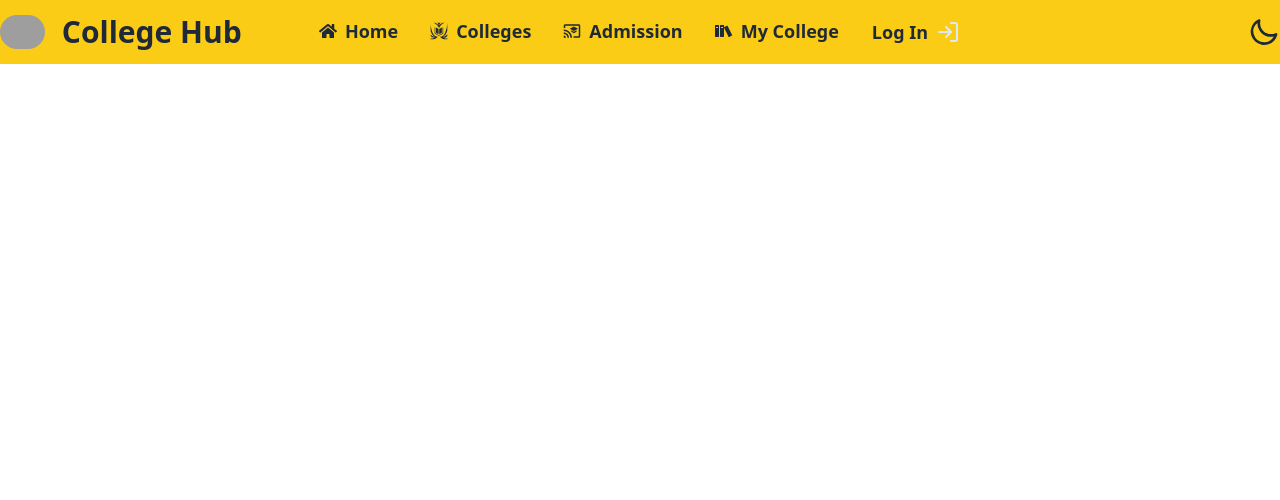
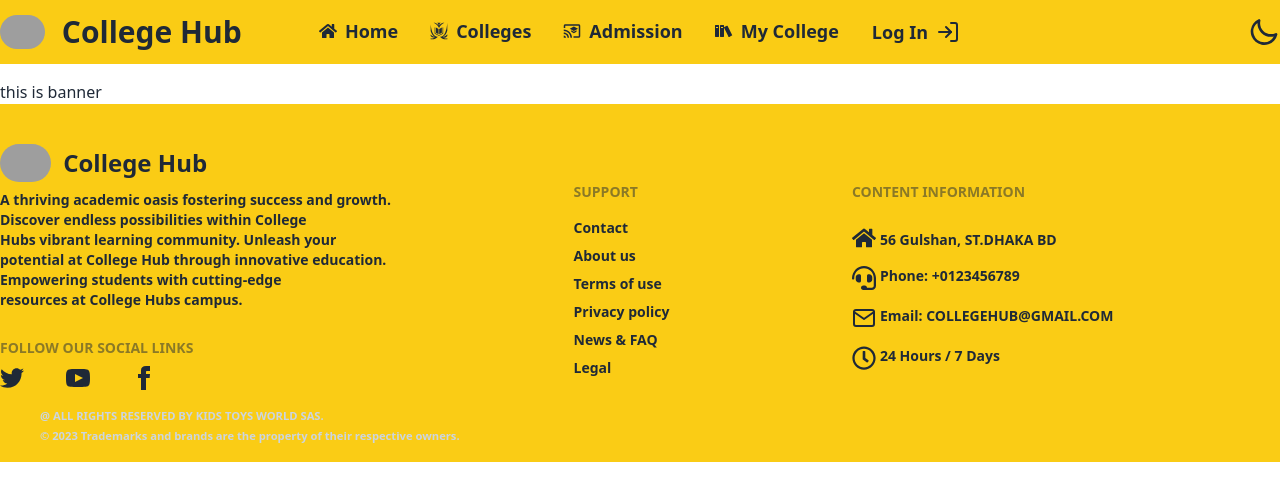
Before and after one commit to shakilahmedshuvo/college-hub-client, a React (Vite) app: page / in a window 1280 px wide. Shown: the top 500 px of the page. Built offline with nearby package versions, Linux system fonts and the light colour scheme; no server answers; grey boxes are pictures that could not be loaded.

Commit message:
add footer section]

```diff
--- /dev/null
+++ b/src/Components/Pages/Home/Banner/Banner.jsx
@@ -0,0 +1,10 @@
+const Banner = () => {
+    return (
+        <div
+        className="mx-auto max-w-7xl mt-20">
+            this is banner
+        </div>
+    );
+};
+
+export default Banner;
--- a/src/Components/Pages/Home/Footer/Footer.jsx
+++ b/src/Components/Pages/Home/Footer/Footer.jsx
@@ -1,7 +1,171 @@
+import { FaHeadset, FaHome, FaRegClock } from "react-icons/fa";
+import { FiMail } from "react-icons/fi";
+
 const Footer = () => {
     return (
-        <div>
-           this is footer
+        <div
+            className=" bg-yellow-400 font-bold">
+            <div className="max-w-7xl mx-auto">
+                <div className="items-center grid-flow-col">
+                    <div
+                        className="flex items-center pt-10 px-10 lg:px-0">
+                        <img
+                            className=" mr-3 w-[4%] rounded-full"
+                            src="https://img.freepik.com/premium-vector/university-logo-design-vector-template_644408-1816.jpg?w=740"
+                            alt="" />
+                        <p
+                            className="text-2xl">
+                            College Hub
+                        </p>
+                    </div>
+                </div>
+                <footer
+                    className="footer px-10 lg:px-0">
+                    <div>
+                        <div>
+                            <p
+                                className="mt-2">
+                                A thriving academic oasis fostering success and growth.
+                                <br />
+                                Discover endless possibilities within College
+                                <br />
+                                Hubs vibrant learning community. Unleash your
+                                <br />
+                                potential at College Hub through  innovative education.
+                                <br />
+                                Empowering students with cutting-edge
+                                <br />
+                                resources at College Hubs campus.
+                            </p>
+                        </div>
+                        <div
+                            className="mt-5">
+                            <h2
+                                className="footer-title">
+                                Follow Our Social Links
+                            </h2>
+                            <div
+                                className="grid grid-flow-col gap-1 mt-2">
+                                <a>
+                                    <svg
+                                        xmlns="http://www.w3.org/2000/svg" width="24"
+                                        height="24"
+                                        viewBox="0 0 24 24"
+                                        className="fill-current">
+                                        <path
+                                            d="M24 4.557c-.883.392-1.832.656-2.828.775 1.017-.609 1.798-1.574 2.165-2.724-.951.564-2.005.974-3.127 1.195-.897-.957-2.178-1.555-3.594-1.555-3.179 0-5.515 2.966-4.797 6.045-4.091-.205-7.719-2.165-10.148-5.144-1.29 2.213-.669 5.108 1.523 6.574-.806-.026-1.566-.247-2.229-.616-.054 2.281 1.581 4.415 3.949 4.89-.693.188-1.452.232-2.224.084.626 1.956 2.444 3.379 4.6 3.419-2.07 1.623-4.678 2.348-7.29 2.04 2.179 1.397 4.768 2.212 7.548 2.212 9.142 0 14.307-7.721 13.995-14.646.962-.695 1.797-1.562 2.457-2.549z">
+                                        </path>
+                                    </svg>
+                                </a>
+                                <a>
+                                    <svg
+                                        xmlns="http://www.w3.org/2000/svg"
+                                        width="24"
+                                        height="24"
+                                        viewBox="0 0 24 24"
+                                        className="fill-current">
+                                        <path
+                                            d="M19.615 3.184c-3.604-.246-11.631-.245-15.23 0-3.897.266-4.356 2.62-4.385 8.816.029 6.185.484 8.549 4.385 8.816 3.6.245 11.626.246 15.23 0 3.897-.266 4.356-2.62 4.385-8.816-.029-6.185-.484-8.549-4.385-8.816zm-10.615 12.816v-8l8 3.993-8 4.007z">
+                                        </path>
+                                    </svg>
+                                </a>
+                                <a>
+                                    <svg
+                                        xmlns="http://www.w3.org/2000/svg"
+                                        width="24"
+                                        height="24"
+                                        viewBox="0 0 24 24"
+                                        className="fill-current">
+                                        <path
+                                            d="M9 8h-3v4h3v12h5v-12h3.642l.358-4h-4v-1.667c0-.955.192-1.333 1.115-1.333h2.885v-5h-3.808c-3.596 0-5.192 1.583-5.192 4.615v3.385z">
+                                        </path>
+                                    </svg>
+                                </a>
+                            </div>
+                        </div>
+                    </div>
+                    <div>
+                        <span
+                            className="footer-title">
+                            Support
+                        </span>
+                        <a
+                            className="link link-hover">
+                            Contact
+                        </a>
+                        <a
+                            className="link link-hover">
+                            About us
+                        </a>
+                        <a
+                            className="link link-hover">
+                            Terms of use
+                        </a>
+                        <a
+                            className="link link-hover">
+                            Privacy policy
+                        </a>
+                        <a
+                            className="link link-hover">
+                            News & FAQ
+                        </a>
+                        <a
+                            className="link link-hover">
+                            Legal
+                        </a>
+                    </div>
+                    <div>
+                        <h2
+                            className="footer-title">
+                            Content Information
+                        </h2>
+                        <a
+                            className="link link-hover flex mt-2">
+                            <FaHome
+                                className="text-2xl" />
+                            <p
+                                className="items-center ms-1 mt-1">
+                                56 Gulshan, ST.DHAKA BD
+                            </p>
+                        </a>
+                        <a
+                            className="link link-hover flex mt-2">
+                            <FaHeadset
+                                className="text-2xl" />
+                            <p
+                                className="items-center ms-1">
+                                Phone: +0123456789
+                            </p>
+                        </a>
+                        <a
+                            className="link link-hover flex mt-2">
+                            <FiMail
+                                className="text-2xl" />
+                            <p
+                                className="items-center ms-1">
+                                Email: COLLEGEHUB@GMAIL.COM
+                            </p>
+                        </a>
+                        <a
+                            className="flex mt-2">
+                            <FaRegClock
+                                className="text-2xl" />
+                            <p
+                                className="items-center ms-1">
+                                24 Hours / 7 Days
+                            </p>
+                        </a>
+                    </div>
+                </footer>
+                <footer className="footer px-10 py-4">
+                    <small
+                        className="text-slate-300">
+                        @ ALL RIGHTS RESERVED BY KIDS TOYS WORLD SAS.
+                        <br />
+                        © 2023 Trademarks and brands are the property of their respective owners.
+                    </small>
+                </footer>
+            </div>
         </div>
     );
 };
--- /dev/null
+++ b/src/Components/Pages/Home/Home/Home.jsx
@@ -0,0 +1,11 @@
+import Banner from "../Banner/Banner";
+
+const Home = () => {
+    return (
+        <div>
+            <Banner />
+        </div>
+    );
+};
+
+export default Home;
--- a/src/Components/Pages/Home/NavBar/NavBar.jsx
+++ b/src/Components/Pages/Home/NavBar/NavBar.jsx
@@ -84,7 +84,7 @@ const NavBar = () => {
                                 className="btn-ghost"
                                 to="login">
                                 Log In <FiLogIn
-                                    className="text-2xl text-slate-200">
+                                    className="text-2xl">
                                 </FiLogIn>
                             </Link>
                         </li>
--- a/src/main.jsx
+++ b/src/main.jsx
@@ -13,6 +13,7 @@ import AuthProvider from './Components/Utilities/Providers/AuthProvider';
 import Admission from './Components/Pages/Home/Admission/Admission';
 import MyCollege from './Components/Pages/Home/MyCollege/MyCollege';
 import Colleges from './Components/Pages/Home/Colleges/Colleges';
+import Home from './Components/Pages/Home/Home/Home';
 
 const router = createBrowserRouter([
   {
@@ -20,6 +21,10 @@ const router = createBrowserRouter([
     errorElement: <ErrorPage />,
     element: <Main />,
     children: [
+      {
+        path: "/",
+        element: < Home />
+      },
       {
         path: "/login",
         element: <Login />
```
